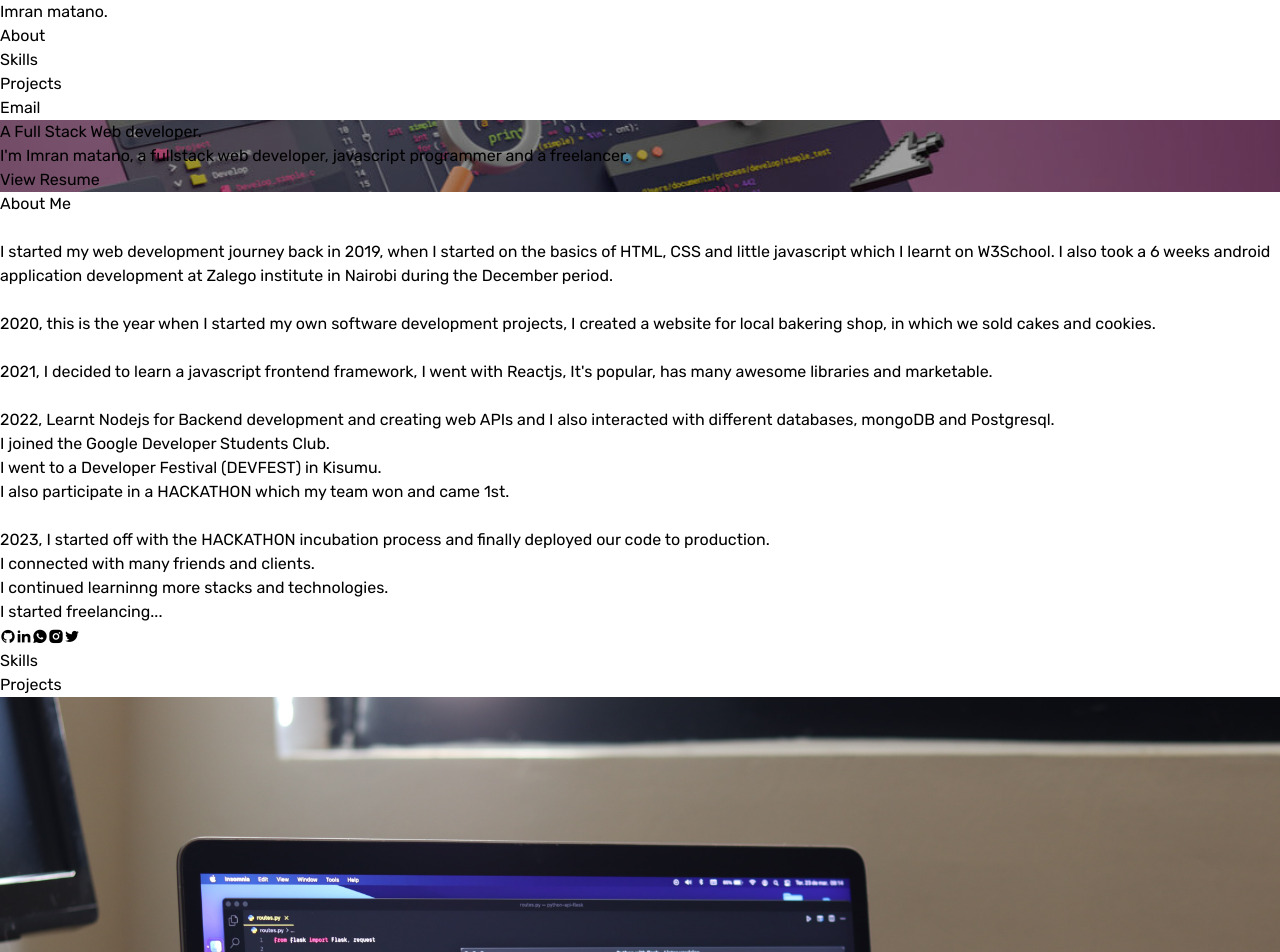
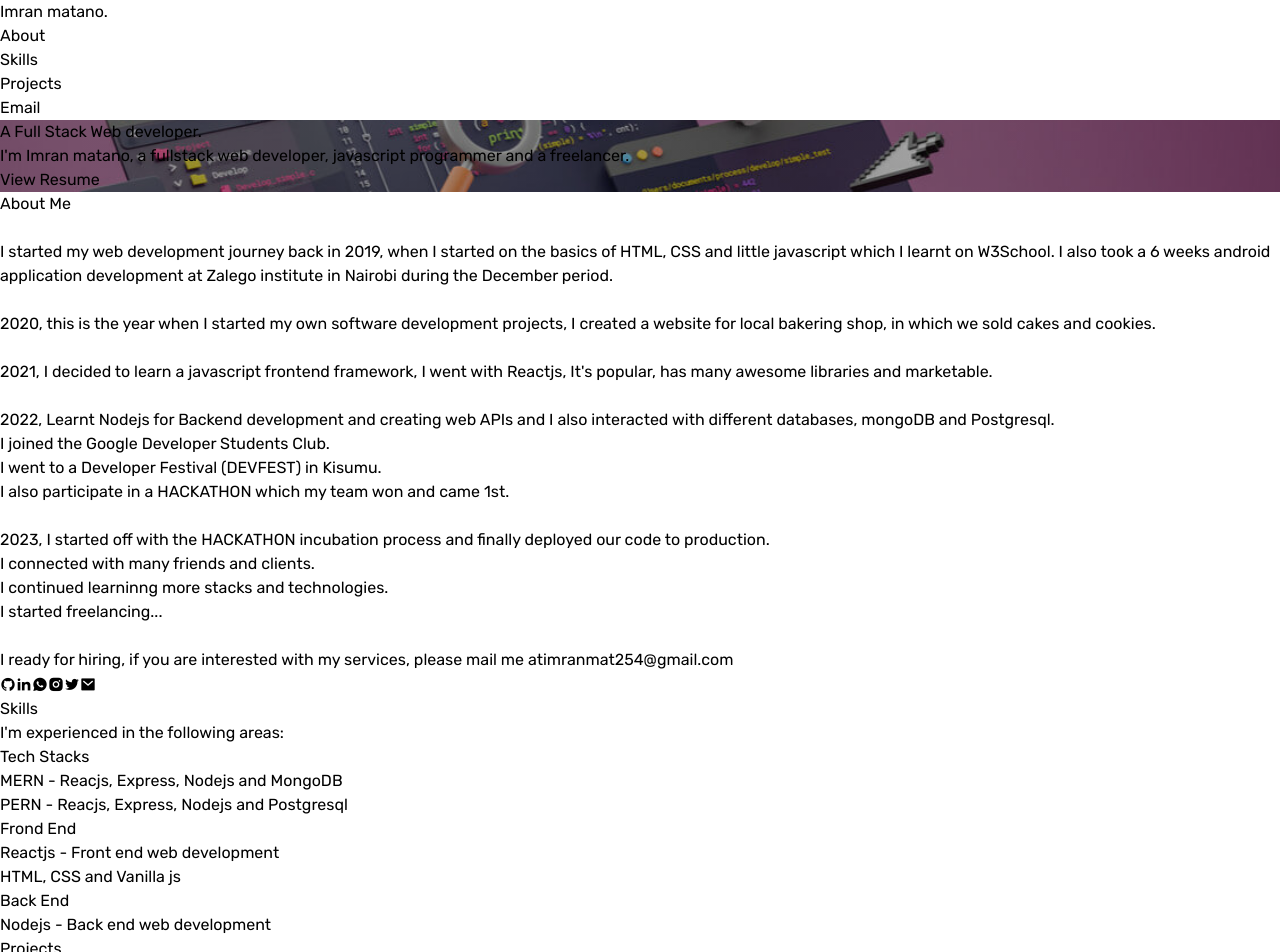
Before and after one commit to imrany/Portfolio, a React (Vite) app: page / in a window 1280 px wide. Shown: the top 952 px of the page. Built offline with nearby package versions, Linux system fonts and the light colour scheme.

Commit message:
added skills section

```diff
--- a/src/components/ui/About.tsx
+++ b/src/components/ui/About.tsx
@@ -32,6 +32,11 @@ function About() {
                     I continued learninng more stacks and technologies. <br />
                     I started freelancing...
                 </p>
+                <br />
+                <p>
+                    I ready for hiring, if you are interested with my services, please mail me at
+                    <a className="ml-2 text-blue-600" href="mailto:imranmat254@gmail.com" target="_blank" rel="noopener noreferrer">imranmat254@gmail.com</a>
+                </p>
             </div>
 
             <div className="flex text-2xl mt-8">
@@ -50,6 +55,9 @@ function About() {
                 <a className="ml-2" href="http://twitter.com/matano_imran" title="my twitter profile" target="_blank" rel="noopener noreferrer">
                     <i className="ri-twitter-fill"></i>
                 </a>
+                <a className="ml-2" href="mailto:imranmat254@gmail.com" title="my twitter profile" target="_blank" rel="noopener noreferrer">
+                    <i className="ri-mail-fill"></i>
+                </a>
             </div>
         </div>
     );
--- a/src/components/ui/Skills.tsx
+++ b/src/components/ui/Skills.tsx
@@ -2,10 +2,28 @@
 
 function Skills() {
     return (
-        <div className="flex flex-col items-center my-10" id="about">
+        <div className="flex flex-col items-center my-10" id="skils">
             <p className="text-4xl max-md:text-xl">Skills</p>
-            <div className="text-base font-thin lg:w-[70vw] max-md:px-10 max-sm:px-10">
-
+            <div className="text-base font-thin lg:w-[70vw] max-md:px-10 max-sm:px-8">
+                <p>
+                    I'm experienced in the following areas:
+                </p>
+                <div className="flex lg:grid lg:grid-cols-3 mt-6 max-md:flex-col max-md:items-center">
+                    <ul>
+                        <p className="text-xl font-semibold">Tech Stacks</p>
+                        <li>MERN - Reacjs, Express, Nodejs and MongoDB</li>
+                        <li>PERN - Reacjs, Express, Nodejs and Postgresql</li>
+                    </ul>
+                    <ul className="ml-10 max-md:mt-6">
+                        <p className="text-xl font-semibold">Frond End</p>
+                        <li>Reactjs - Front end web development</li>
+                        <li>HTML, CSS and Vanilla js</li>
+                    </ul>
+                    <ul className="ml-10 max-md:mt-6">
+                        <p className="text-xl font-semibold">Back End</p>
+                        <li>Nodejs - Back end web development</li>
+                    </ul>
+                </div>
             </div>
         </div>
     );
```
